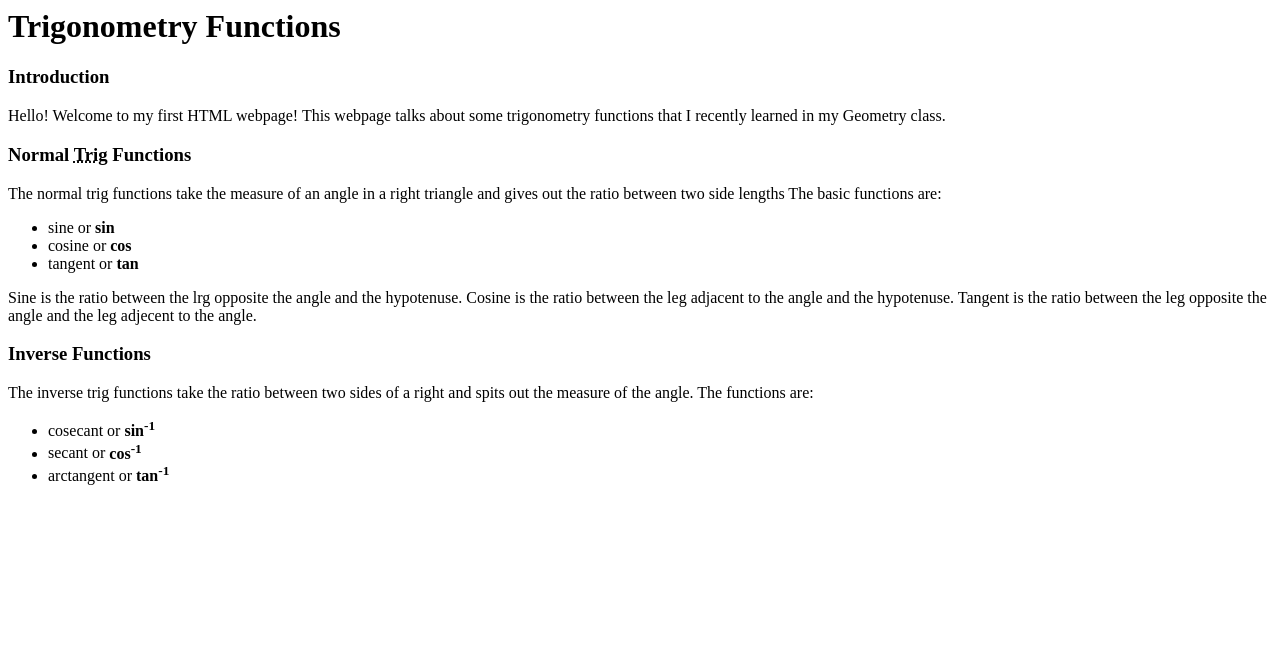
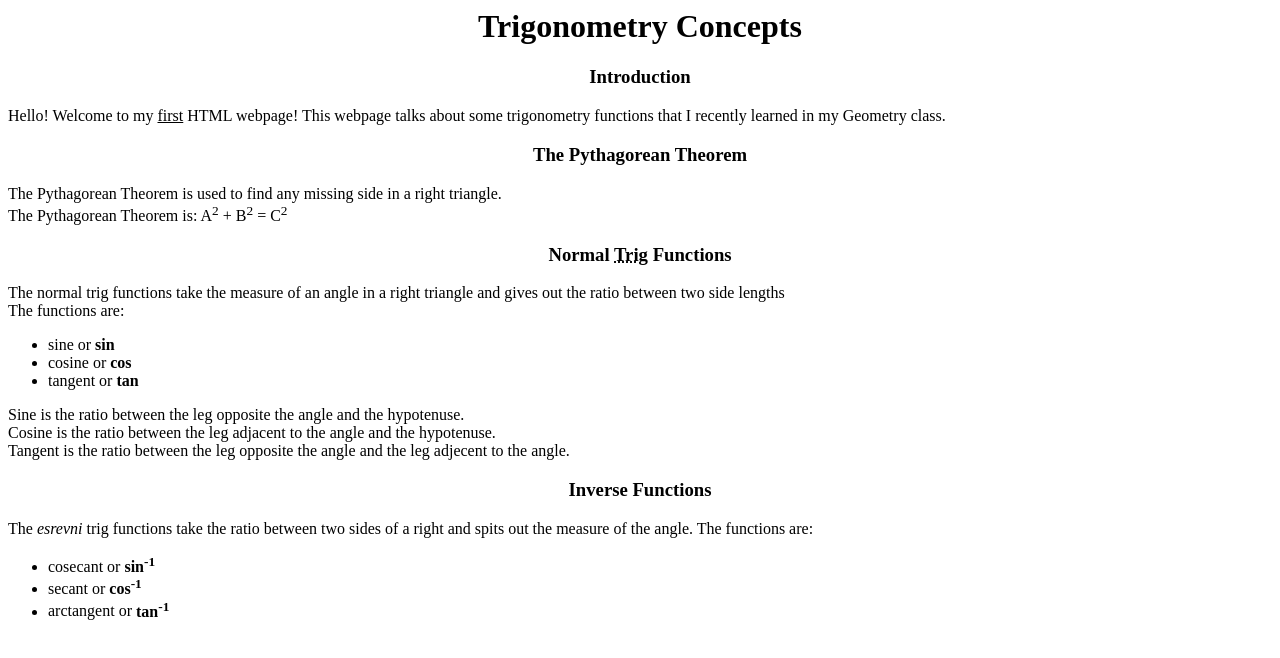
Before and after one commit to LWierenga/LWierenga.github.io, a plain HTML site: page index.html in a window 1280 px wide. Drawn offline with Linux system fonts and the light colour scheme.

Commit message:
Add files via upload

```diff
--- a/index.html
+++ b/index.html
@@ -1,36 +1,41 @@
 <!-- Lab17Ast.html -->
 <!-- This is the student, starting file for the Lab 17A assignment.  -->
-<!--tags I still need to use: head br h2 b i -->
-<!-- u blockquote sub sup abbr acronym bdo marquee center align. -->
+<!--tags I still need to use: blockquote sub acronym marquee align. -->
 
 <html>
    <body>
       <head>
-      <title>Lab for CPSC100</title>
+      <title>Trigonometry Concepts</title>
 
       </head>
 
-      <h1>Trigonometry Functions</h1>
+      <center><h1>Trigonometry Concepts</h1></center>
 
-      <h3>Introduction</h3>
-         <p> Hello! Welcome to my first HTML webpage! This webpage talks about some trigonometry functions that I recently learned in my Geometry class.
+      <center><h3>Introduction</h3></center>
+         <p> Hello! Welcome to my <u>first</u> HTML webpage! This webpage talks about some trigonometry functions that I recently learned in my Geometry class.
+         </p>
+      <center><h3>The Pythagorean Theorem</h3></center>
+         <p> The Pythagorean Theorem is used to find any missing side in a right triangle.<br>
+         The Pythagorean Theorem is: A<sup>2</sup> + B<sup>2</sup> = C<sup>2</sup>
+
          </p>
 
-      <h3>Normal <abbr title = Trigonometry>Trig</abbr> Functions</h3>
-         <p>The normal trig functions take the measure of an angle in a right triangle and gives out the ratio between two side lengths
-         The basic functions are:
+
+      <center><h3>Normal <abbr title = Trigonometry>Trig</abbr> Functions</h3></center>
+         <p>The normal trig functions take the measure of an angle in a right triangle and gives out the ratio between two side lengths<br>
+         The functions are:
             <ul>
             <li>sine or <b>sin</b></li>
             <li>cosine or <b>cos</b></li>
             <li>tangent or <b>tan</b></li>
             </ul>
          </p>
-         <p>Sine is the ratio between the lrg opposite the angle and the hypotenuse.
-            Cosine is the ratio between the leg adjacent to the angle and the hypotenuse.
+         <p>Sine is the ratio between the leg opposite the angle and the hypotenuse.<br>
+            Cosine is the ratio between the leg adjacent to the angle and the hypotenuse.<br>
             Tangent is the ratio between the leg opposite the angle and the leg adjecent to the angle.
 
-      <h3>Inverse Functions</h3>
-         <p>The inverse trig functions take the ratio between two sides of a right
+      <center><h3>Inverse Functions</h3></center>
+         <p>The <bdo dir="rtl"><i>inverse</i></bdo> trig functions take the ratio between two sides of a right
          and spits out the measure of the angle. The functions are:
             <ul>
             <li>cosecant or <b >sin<sup>-1</sup> </b> </li>
```
